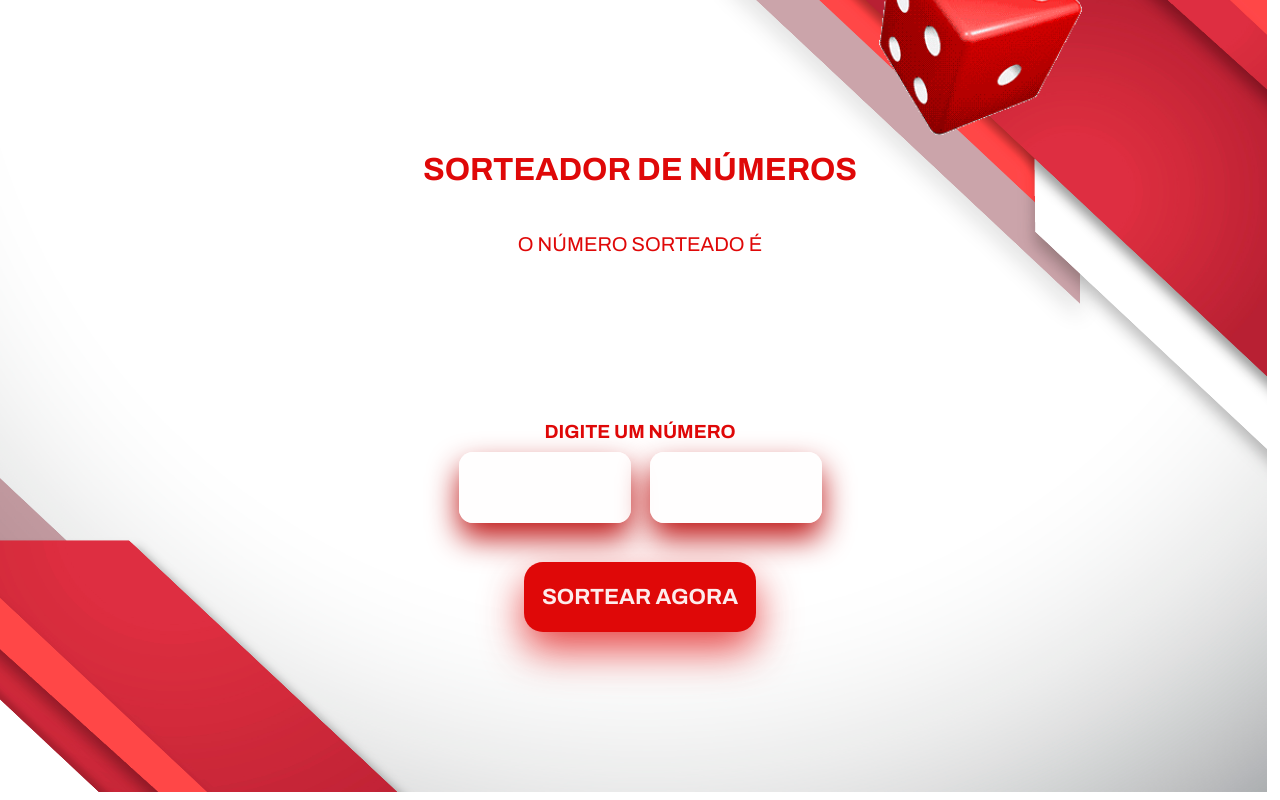
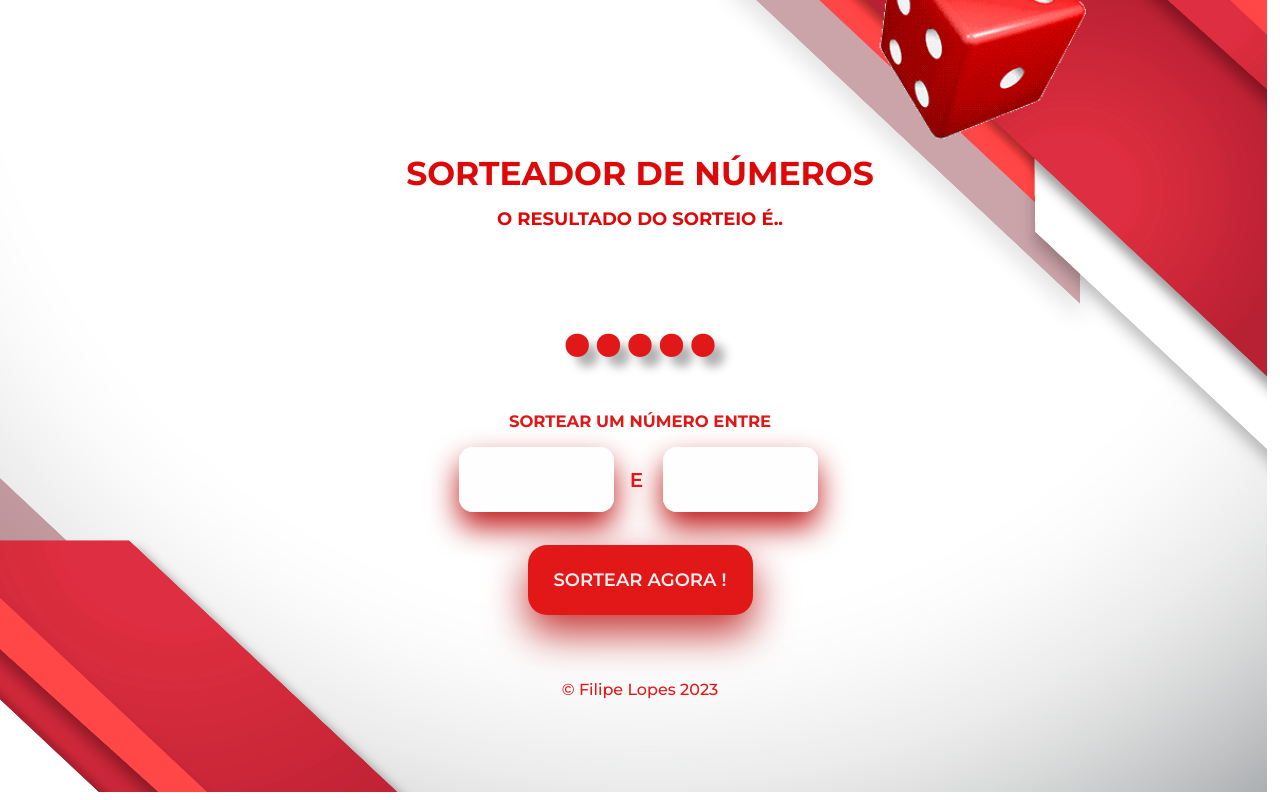
Before and after one commit to Filipeelopess98/Sorteador-de-N-meros, a plain HTML site: page index.html in a window 1280 px wide. Drawn offline with Linux system fonts and the light colour scheme.

Commit message:
Version test

```diff
--- a/index.html
+++ b/index.html
@@ -6,31 +6,44 @@
     <link rel="stylesheet" href="styles.css">
     <link rel="preconnect" href="https://fonts.googleapis.com">
     <link rel="preconnect" href="https://fonts.gstatic.com" crossorigin>
-    <link href="https://fonts.googleapis.com/css2?family=Archivo:wght@400;700&display=swap" rel="stylesheet">
+    <link href="https://fonts.googleapis.com/css2?family=Montserrat:wght@400;500;600;700&display=swap" rel="stylesheet">
     <link rel="shortcut icon" href="Assent/Icon-aba.ico" type="image/x-icon">
     <title>Sorteador de Números</title>
 </head>
 <body>
 
     <img class="fundo" src="Assent/fundo1.jpg" alt="fundo">
+<div class="dadoanimado">
     <img class="logo" src="Assent/dado animado.gif">
-    <div class="container" >
-
-    <h1 class="title">SORTEADOR DE NÚMEROS</h1>
+</div>
 
 
-   <div class="container2">
-    <h2 class="subtitle">DIGITE UM NÚMERO</h2>
+
+<div class="container" >
+    <h1 class="title">SORTEADOR DE NÚMEROS</h1>
+    <h4 class="result-text" class="result-text"> <b>O RESULTADO DO SORTEIO É.. </b></h4>
+</div>
+
+<div class="resultadodosorteio">
+    <p  id="result"> ..... </p>
+</div>
+
+<div class="h2">
+    <h2 class="subtitle">SORTEAR UM NÚMERO ENTRE</h2>
+</div>
+
+
+<div class="inputs">
     <input class="inputmin" id="input-min" type="number">
-        <input class="inputmax" id="input-max"  type="number">
-    </div>
+    <p class="e"> E </p>
+    <input class="inputmax" id="input-max"  type="number">
+</div>
 
-    <h4 class="result-text" class="result-text">O NÚMERO SORTEADO É </h4>
+<div class="buttonsort">
+    <button id="button" onclick="generatenumbers()"> SORTEAR AGORA ! </button>
+</div>
 
-    <div class="input-button">
-<p id="result" > </p>
-      <button id="button" onclick="generatenumbers()">SORTEAR AGORA</button>
-    </div>
+<p class="Filipe"> © Filipe Lopes 2023 </p>
 
 
 </body>
--- a/script.js
+++ b/script.js
@@ -7,13 +7,13 @@
         const inputmin = Math.ceil(document.querySelector(".inputmin").value)
         const inputmax= Math.floor(document.querySelector(".inputmax").value)
 
-        const result = Math.floor(Math.random() * (inputmax - inputmin) + inputmin);
+        const resultnumber = Math.floor(Math.random() * (inputmax - inputmin) + inputmin);
 
         if (inputmin >= inputmax) {
-            alert("O Primeiro número tem que ser menor que do segundo!")
+            alert("Por favor preencha os números que vão ser sorteados")
 
         }else{
-        result.innerHTML = result
+        result.innerHTML = resultnumber
         }
 
     }
--- a/styles.css
+++ b/styles.css
@@ -2,7 +2,7 @@
     margin: 0;
     padding: 0;
     box-sizing: border-box;
-    font-family: 'Archivo', sans-serif;
+    font-family: 'Montserrat', sans-serif;
     outline: none;
 }
 
@@ -11,7 +11,6 @@
     margin-top: -758px;
     text-align: center
 }
-
 
 
 .fundo {
@@ -23,7 +22,7 @@
 .logo {
 
     position: absolute;
-    width: 236px;
+    width: 240px;
     margin-top: -880px;
     display: block;
     margin-left: 850px;
@@ -31,59 +30,34 @@
 }
 
 
-
 .title {
 
     color: rgb(223, 8, 8);
-    font-size: 39 px;
+    font-size: 33px;
     text-align: center;
+    font-weight: 800;
+    margin-top: 115px;
     font-weight: 700;
-    margin-top: 115px;
-}
-
-
-.subtitle {
-    color: rgb(223, 8, 8);
-    font-size: 19px;
-    margin-top: 19px;
-    font-weight: 700;
-    margin-top: 234px;
-    text-align: center;
-
-}
-
-
-#result {
-
-    width: 207px;
-    height: 136px;
-    color: rgb(223, 8, 8);
-    font-size: 100px;
-    font-weight: 700;
-    margin-left: 848px;
-    margin-top: 26px;
-
-
 }
 
 
 .result-text {
 
     color: rgb(223, 8, 8);
-    font-size: 20px;
-    margin-top: -306px;
-    font-weight: 400;
+    font-size: 18px;
+    margin-top: 15px;
+    font-weight: 700;
     text-align: center;
+    font-weight: 700;
 
 }
-
 
 
 .inputmin {
 
     margin-top: 30px;
-    width: 172px;
-    height: 71px;
+    width: 155px;
+    height: 65px;
     border-radius: 14px;
     border: 1px solid rgba(255, 255, 255, 0.20);
     box-shadow: 0px 15px 30px 0px rgb(192, 24, 24);
@@ -94,59 +68,129 @@
     font-size: 30px;
     align-items: center;
     margin-left: 17px;
-    gap:  10px;
-    margin-top: 10px;
-    font-weight: 700;
+    margin-top: 8px;
+    font-weight: 600;
 
 }
 
 .inputmax {
-    margin: 16px;
-    width: 172px;
-    height: 71px;
+
+    margin: 20px;
+    width: 155px;
+    height: 65px;
     border-radius: 14px;
     border: 1px solid rgba(255, 255, 255, 0.20);
     box-shadow: 0px 15px 30px 0px rgb(192, 24, 24);
     background: #fffefeda;
     justify-content: space-between;
     color: rgb(223, 8, 8);
-    text-align: center;
     font-size: 30px;
     align-items: center;
-    margin-top: 10px;
-    font-weight: 700;
-
-}
-
-#button {
-
-    position: absolute;
-    margin-top: 145px;
-    width: 232px;
-    height: 70px;
-    background: rgb(223, 8, 8);
-    box-shadow: rgba(226, 43, 43, 0.87) 0px 18px 40px 0px;
-    border: none;
-    border-radius: 19px;
-    color: rgba(255, 255, 255, 0.925);
-    font-size: 22px;
-    font-weight: 700;
-    margin-left: -116px;
+    margin-top: 30px;
+    font-weight: 600;
+    margin-top: 8px;
+    text-align: center;
 
 }
 
 
 
+.e{
+    text-align: center;
+    color: rgb(226, 23, 23);
+    font-size: 20px;
+    margin-left: 16px;
+    margin-top: 29px;
+    font-weight: 600;
+}
+
+
+
+#button {
+
+    width: 225px;
+    height: 70px;
+    background: rgb(226, 23, 23);
+    box-shadow:  rgb(196, 52, 52) 0px 18px 40px 0px;
+    border: none;
+    border-radius: 19px;
+    color: rgba(255, 255, 255, 0.925);
+    font-size: 18px;
+    font-weight: 600;
+    align-items: center;
+    display: block;
+    margin-top: 5px;
+
+}
+
+
+.inputs {
+    display: flex;
+    justify-content: center;
+    margin-top: 8px;
+}
 
 
 .container2 {
-     align-items: center;
-     margin-top: 22px;
+    position: absolute;
+    margin-left: 700px;
 }
 
 
+.buttonsort {
+    display: flex;
+    justify-content: center;
+    align-items: center;
+    margin-top: 8px;
+}
+
+.digite {
+ text-align: center;
+ margin-top: 100px;
+}
 
 
 #button:active {
     opacity: 0.6;
 }
+
+.resultadodosorteio {
+    text-align: center;
+    color:rgb(226, 23, 23);
+    font-weight: 700;
+    font-size: 120px;
+    padding-top: 10px;
+    text-shadow: 10px 10px 10px rgba(167, 166, 166, 0.863);
+    cursor: pointer;
+
+}
+
+.h2 {
+    color:rgb(226, 23, 23);
+    font-size: 11px;
+    font-weight: 400;
+    text-align: center;
+    padding-top: 60px;
+    margin-top: -35px;
+    font-weight: 600;
+}
+
+.inputmax:focus{
+    border-color:rgb(226, 23, 23);
+}
+
+.inputmin:focus{
+    border-color:rgb(226, 23, 23);
+}
+
+.Filipe {
+    color:rgb(226, 23, 23);
+    text-align: center;
+    margin-top: 65px;
+    font-weight: 500;
+}
+
+
+#result:hover{
+    opacity: 0.5;
+}
```
